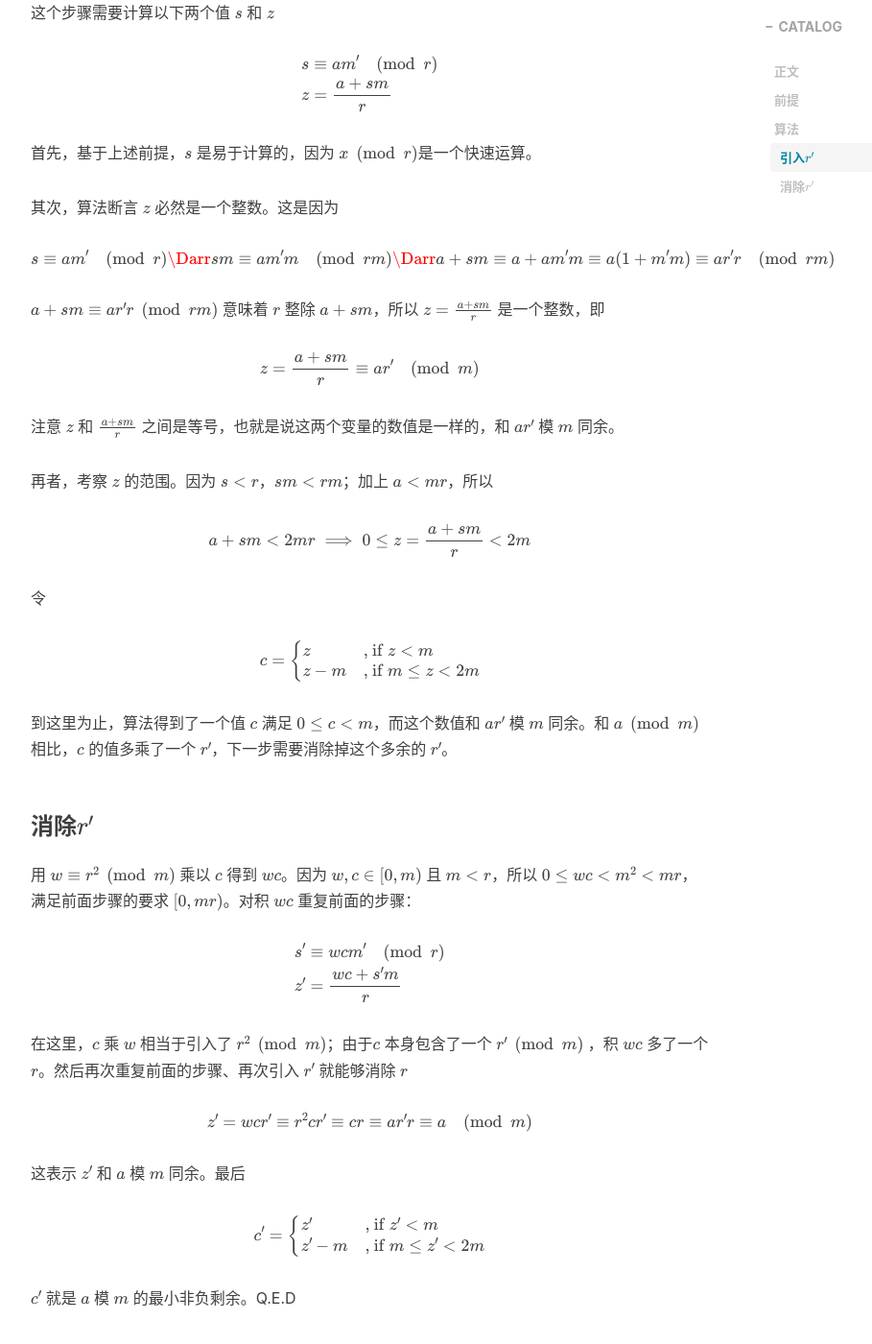
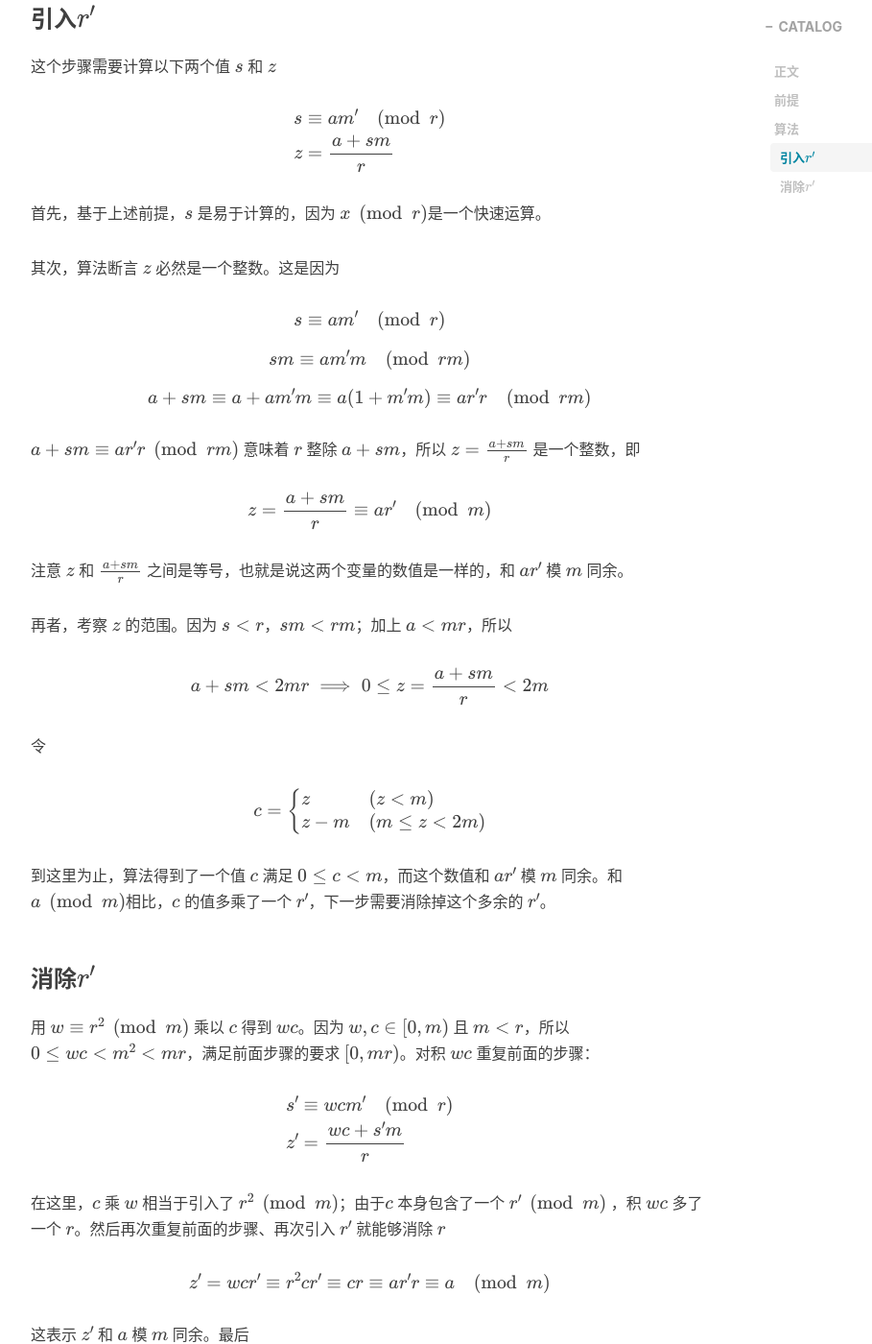
Before and after one commit to kayoch1n/kayoch1n.github.io, a Jekyll site: the page built from _posts/2021-10-02-modular-multiplication.markdown, in a window 1280 px wide and 1400 px high, scrolled down 1736 px. Shown: the whole window at 96% size, without its empty margins (233-1142 px from the left). Built offline with Jekyll 4.4.1, drawn with Linux system fonts in a browser that asks for light colours; nearby versions of some CDN libraries; formulas are drawn with MathJax 3; comment, search, counter and statistics services are not loaded; some of the changed text lies outside the part shown.

Commit message:
Include mathjax in head.html.. Update mathjax to 3

```diff
--- a/_config.yml
+++ b/_config.yml
@@ -86,11 +86,5 @@
 service-worker: true
 
 
-
-# MathJax rendering for layout:page (e.g. post preview)
-page-mathjax: true
-
-
-
 # Friends
 # friends: []
--- a/_includes/head.html
+++ b/_includes/head.html
@@ -58,24 +58,8 @@
     <![endif]-->
 
     <!-- ga & ba script hoook -->
-    <script type="text/x-mathjax-config">
-        MathJax.Hub.Config({
-          TeX: {
-            equationNumbers: {
-              autoNumber: "AMS"
-            }
-          },
-          SVG: {
-            scale: 90
-          },
-          tex2jax: {
-            inlineMath: [ ['$','$'] ],
-            displayMath: [ ['$$','$$'] ],
-            processEscapes: true,
-          }
-        });
-      </script>
-      <script type="text/javascript"
-              src="https://cdnjs.cloudflare.com/ajax/libs/mathjax/2.7.5/MathJax.js?config=TeX-AMS-MML_SVG">
-      </script>
+
+    {% if page.mathjax %}
+    {% include mathjax-support.html %}
+    {% endif %}
 </head>
--- a/_layouts/post.html
+++ b/_layouts/post.html
@@ -96,11 +96,6 @@
     </div>
 </article>
 
-<!-- add support for mathjax by voleking-->
-{% if page.mathjax %}
-  {% include mathjax_support.html %}
-{% endif %}
-
 {% if site.netease_comment %}
 <!-- 网易云跟帖JS代码 start -->
 <script src="https://img1.cache.netease.com/f2e/tie/yun/sdk/loader.js"></script>
--- a/_posts/2021-05-02-crypto-math.markdown
+++ b/_posts/2021-05-02-crypto-math.markdown
@@ -142,10 +143,10 @@
 \end{aligned}
 $$
 
-#### 循环群
+<!-- #### 循环群
 
 由生成元的定义可知，这个解必然存在
 
 #### Elgamal scheme
 
-nondeterministic
+nondeterministic -->
--- a/_posts/2021-10-02-modular-multiplication.markdown
+++ b/_posts/2021-10-02-modular-multiplication.markdown
@@ -57,13 +58,11 @@
 
 其次，算法断言 $z$ 必然是一个整数。这是因为
 
-$$
-s\equiv am'\pmod r\\
-\Darr\\
-sm\equiv am'm\pmod {rm}\\
-\Darr\\
-a+sm\equiv a+am'm\equiv a(1+m'm)\equiv ar'r\pmod {rm}
-$$
+$$s\equiv am'\pmod r$$
+
+$$sm\equiv am'm\pmod {rm}$$
+
+$$a+sm\equiv a+am'm\equiv a(1+m'm)\equiv ar'r\pmod {rm}$$
 
 
 $a+sm\equiv ar'r\pmod {rm}$ 意味着 $r$ 整除 $a+sm$，所以 $z=\frac{a+sm}{r}$ 是一个整数，即
@@ -84,8 +83,8 @@
 
 $$
 c=\begin{cases}
-z&\text{, if } z\lt m\\
-z-m&\text{, if } m\le z\lt 2m
+z&(z\lt m)\\
+z-m&(m\le z\lt 2m)
 \end{cases}
 $$
 
@@ -112,8 +111,8 @@
 
 $$
 c'=\begin{cases}
-z'&\text{, if } z'\lt m\\
-z'-m&\text{, if } m\le z'\lt 2m
+z'&(z'\lt m)\\
+z'-m&(m\le z'\lt 2m)
 \end{cases}
 $$
 
```
Also changed, not shown: other parts of _posts/2021-05-02-crypto-math.markdown (+1 -0 lines), other parts of _posts/2021-10-02-modular-multiplication.markdown (+1 -0 lines), _includes/mathjax-support.html (added, +10 -0 lines), _includes/mathjax_support.html (deleted, +0 -20 lines), _layouts/page.html (+0 -23 lines).
